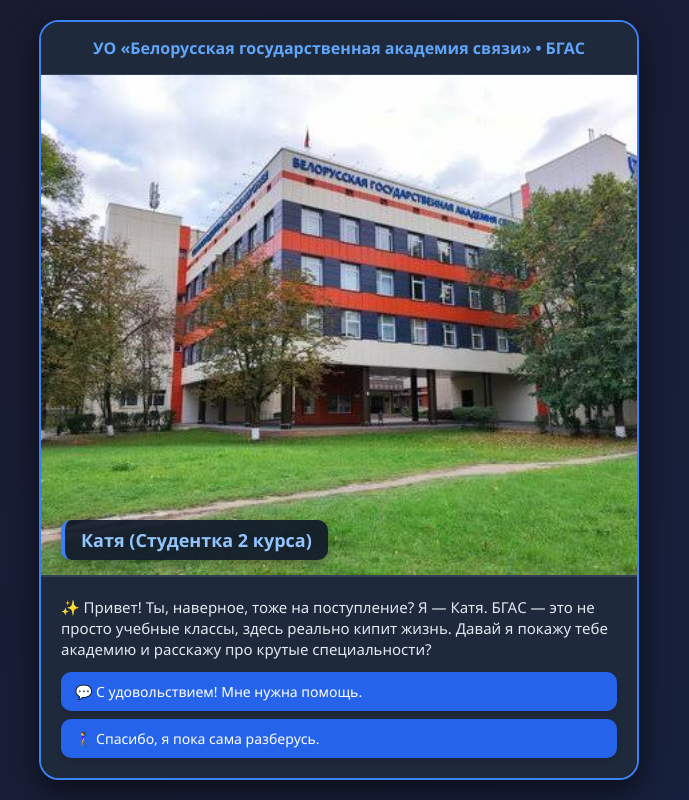
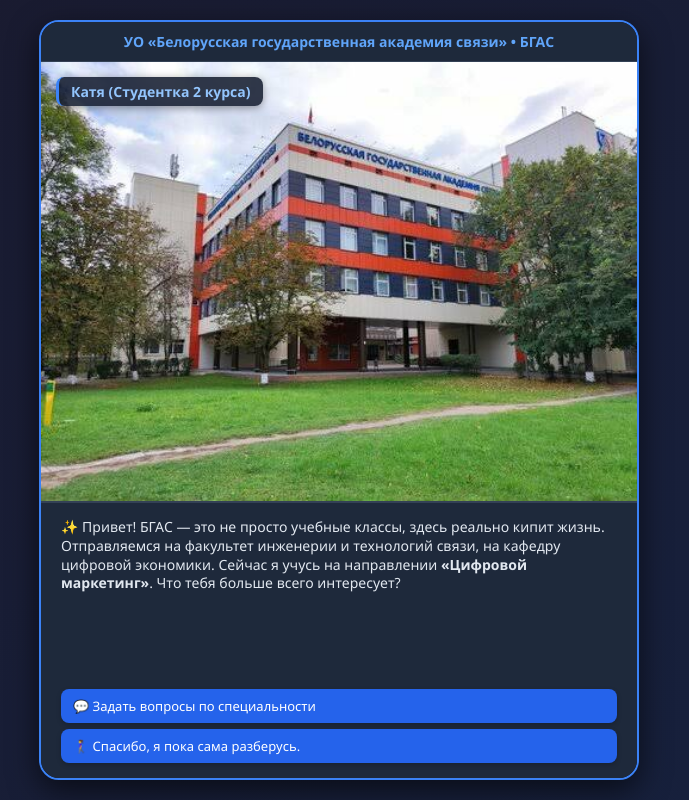
Before and after one commit to nik1qcold-prog/bsac-quest, a plain HTML site: page quest.html in a window 1280 px wide. Shown: the whole page, without its empty margins (301-990 px from the left). Drawn offline with Linux system fonts and the light colour scheme.

Commit message:
Add files via upload

```diff
--- a/quest.html
+++ b/quest.html
@@ -35,70 +35,74 @@
         }
         .screen-header {
             background: #1e293b;
-            padding: 15px;
+            padding: 10px;
             text-align: center;
-            font-size: 16px;
+            font-size: 14px;
             font-weight: bold;
             color: #60a5fa;
             border-bottom: 1px solid #334155;
+            flex-shrink: 0;
         }
+        /* Увеличили область картинки, чтобы она занимала больше пространства */
         .visual-area {
-            flex: 1;
+            flex: 2;
             background-size: cover;
             background-position: center;
             position: relative;
             display: flex;
             align-items: flex-end;
             justify-content: center;
-            padding: 20px;
+            padding: 15px;
             transition: background-image 0.5s ease-in-out;
+            min-height: 250px;
         }
+        /* Уменьшили и аккуратно оформили плашку с именем */
         .character-box {
             position: absolute;
-            bottom: 15px;
-            left: 20px;
-            background: rgba(15, 23, 42, 0.9);
-            padding: 8px 16px;
-            border-radius: 10px;
-            border-left: 4px solid #3b82f6;
-            font-size: 18px;
+            top: 15px;
+            left: 15px;
+            background: rgba(15, 23, 42, 0.85);
+            padding: 5px 12px;
+            border-radius: 8px;
+            border-left: 3px solid #3b82f6;
+            font-size: 14px;
             font-weight: bold;
             color: #93c5fd;
-            box-shadow: 0 4px 10px rgba(0,0,0,0.3);
+            box-shadow: 0 2px 8px rgba(0,0,0,0.4);
         }
+        /* Панель диалогов стала компактнее, чтобы больше места отдавать картинке */
         .dialogue-panel {
+            flex: 1.2;
             background: #1e293b;
-            padding: 20px;
+            padding: 15px 20px;
             border-top: 2px solid #334155;
-            min-height: 200px;
-            max-height: 260px;
-            overflow-y: auto;
             display: flex;
             flex-direction: column;
             justify-content: space-between;
+            overflow-y: auto;
         }
         .dialogue-text {
-            font-size: 15px;
-            line-height: 1.4;
+            font-size: 14px;
+            line-height: 1.35;
             color: #e2e8f0;
-            margin-bottom: 12px;
+            margin-bottom: 8px;
         }
         .choices-container {
             display: flex;
             flex-direction: column;
-            gap: 8px;
+            gap: 6px;
         }
         .choice-btn {
             background: #2563eb;
             color: white;
             border: none;
-            padding: 10px 14px;
-            border-radius: 10px;
-            font-size: 14px;
+            padding: 8px 12px;
+            border-radius: 8px;
+            font-size: 13px;
             cursor: pointer;
             transition: all 0.2s ease;
             text-align: left;
-            box-shadow: 0 4px 6px rgba(0,0,0,0.1);
+            box-shadow: 0 2px 5px rgba(0,0,0,0.2);
         }
         .choice-btn:hover {
             background: #1d4ed8;
@@ -132,27 +136,27 @@
             start: {
                 name: "Катя (Студентка 2 курса)",
                 image: "academy.jpg",
-                text: "✨ Привет! Ты, наверное, тоже на поступление? Я — Катя. БГАС — это не просто учебные классы, здесь реально кипит жизнь. Давай я покажу тебе академию и расскажу про крутые специальности?",
+                text: "✨ Привет! БГАС — это не просто учебные классы, здесь реально кипит жизнь. Отправляемся на факультет инженерии и технологий связи, на кафедру цифровой экономики. Сейчас я учусь на направлении <b>«Цифровой маркетинг»</b>. Что тебя больше всего интересует?",
                 choices: [
-                    { text: "💬 С удовольствием! Мне нужна помощь.", next: "meet_yes" },
+                    { text: "💬 Задать вопросы по специальности", next: "meet_yes" },
                     { text: "🚶‍♀️ Спасибо, я пока сама разберусь.", next: "meet_no" }
                 ]
             },
             meet_yes: {
                 name: "Катя (Студентка 2 курса)",
                 image: "katya.jpg",
-                text: "Отлично! Отправляемся на факультет инженерии и технологий связи, на кафедру цифровой экономики. Сейчас я учусь на супер-популярном направлении — <b>«Маркетинг» (профилизация «Цифровой маркетинг»)</b>. Что тебя больше всего интересует?",
+                text: "Спрашивай! Что именно тебе интересно узнать?",
                 choices: [
                     { text: "🧠 Что вообще такое «Цифровой маркетинг»?", next: "q_about" },
                     { text: "🎯 Какие предметы нужно сдавать для поступления?", next: "q_exams" },
                     { text: "💼 Кем я буду работать после академии?", next: "q_job" },
-                    { text: "🏃‍♀️ Давай просто прогуляемся по Академии! (Лаборатории)", next: "tour_lab1" }
+                    { text: "🏃‍♀️ Давай просто прогуляемся по Академии! (Показать лаборатории)", next: "tour_lab1" }
                 ]
             },
             q_about: {
                 name: "Катя (Студентка 2 курса)",
                 image: "katya.jpg",
-                text: "📱 Это не просто скучная экономика из учебников. Это создание контента, таргет, SMM, аналитика больших данных и интернет-бизнес. Ты научишься управлять алгоритмами соцсетей!",
+                text: "Это создание контента, таргет, SMM, аналитика больших данных и интернет-бизнес. Ты научишься управлять алгоритмами соцсетей!",
                 choices: [
                     { text: "◀️ Вернуться к выбору вопросов", next: "meet_yes" },
                     { text: "🏃‍♀️ Пойдем на прогулку по лабораториям!", next: "tour_lab1" }
@@ -161,7 +165,7 @@
             q_exams: {
                 name: "Катя (Студентка 2 курса)",
                 image: "katya.jpg",
-                text: "📝 Для поступления на маркетинг в БГАС нужно сдавать три предмета (ЦЭ/ЦТ):<br>1️⃣ Белорусский или русский язык<br>2️⃣ Математика<br>3️⃣ Иностранный язык",
+                text: "Для поступления нужно сдавать три предмета: белорусский/русский язык, математику и иностранный язык.",
                 choices: [
                     { text: "◀️ Вернуться к выбору вопросов", next: "meet_yes" },
                     { text: "🏃‍♀️ Пойдем на прогулку по лабораториям!", next: "tour_lab1" }
@@ -170,34 +174,35 @@
             q_job: {
                 name: "Катя (Студентка 2 курса)",
                 image: "katya.jpg",
-                text: "💼 Квалификация — <b>маркетолог-экономист</b>. Ты сможешь работать интернет-маркетологом, бренд-менеджером, специалистом по контекстной рекламе или открыть свое digital-агентство!",
+                text: "Ты сможешь работать интернет-маркетологом, бренд-менеджером, специалистом по рекламе или открыть свое digital-агентство!",
                 choices: [
                     { text: "◀️ Вернуться к выбору вопросов", next: "meet_yes" },
                     { text: "🏃‍♀️ Пойдем на прогулку по лабораториям!", next: "tour_lab1" }
                 ]
             },
 
-            // ЭКСКУРСИЯ ПО ЛАБОРАТОРИЯМ
+            // ЛОКАЦИЯ 1 (С Катей)
             tour_lab1: {
                 name: "Катя (Студентка 2 курса)",
                 image: "academy.jpg",
-                text: "С радостью! Здесь есть на что посмотреть. Пойдем, я покажу тебе наши самые крутые локации.<br><br><b>Локация 1: Лаборатория SMART-технологий и 3D моделирования.</b> Здесь всё современно: 3D-принтеры, датчики, микроконтроллеры. И у нас тут есть система «Умный дом» с Алисой!",
+                text: "С радостью! Здесь есть на что посмотреть.<br><br><b>ЛОКАЦИЯ 1: Лаборатория SMART-технологий и 3D моделирования</b><br>Смотри, здесь всё по-настоящему современно: 3D-принтеры, датчики, микроконтроллеры. И у нас тут есть система «Умный дом» с Алисой!",
                 choices: [
-                    { text: "👉 Дальше: Лаборатория биометрии", next: "tour_lab2" }
+                    { text: "👉 Перейти к Лаборатории биометрии", next: "tour_lab2" }
                 ]
             },
+            // ЛОКАЦИЯ 2 (С Катей)
             tour_lab2: {
                 name: "Катя (Студентка 2 курса)",
                 image: "academy.jpg",
-                text: "А это — <b>учебная лаборатория биометрической идентификации и видеоаналитики</b>. Здесь всё, как в хорошем детективе! На стенах умные камеры, которые распознают лица и анализируют толпу. Студенты учатся настраивать системы безопасности.",
+                text: "<b>ЛОКАЦИЯ 2: Лаборатория биометрической идентификации</b><br>А это — учебная лаборатория биометрической идентификации и видеоаналитики. Здесь всё, как в хорошем детективе! На стенах — умные камеры, которые умеют распознавать лица и анализировать поведение в толпе.",
                 choices: [
-                    { text: "🍲 Заглянуть в столовую после экскурсии", next: "canteen" }
+                    { text: "🍲 Заглянуть в столовую", next: "canteen" }
                 ]
             },
             canteen: {
                 name: "Катя (Студентка 2 курса)",
                 image: "academy.jpg",
-                text: "После такой насыщенной экскурсии нужно подкрепиться! Это наша столовая. Здесь всегда свежая выпечка, супы и вторые блюда. Цены студенческие, порции большие. Что будешь?",
+                text: "После такой насыщенной экскурсии по лабораториям нужно подкрепиться! Это наша столовая. Здесь всегда свежая выпечка, первое, второе и компот. Цены — студенческие, а порции — большие. Что будешь?",
                 choices: [
                     { text: "🥐 Взять свежую булочку и чай", next: "class_room" },
                     { text: "🍲 Взять полноценный обед (суп и второе)", next: "class_room" },
@@ -207,54 +212,54 @@
             class_room: {
                 name: "Катя (Студентка 2 курса)",
                 image: "katya.jpg",
-                text: "Ой, как быстро пролетело время! 🕐 Смотри, уже начинается моя первая пара. Пойдем скорее в аудиторию!<br><br>Вот здесь мы и учимся! Садись за парту. Сегодня у нас практика по цифровому маркетингу: преподаватель вывел на экран задание — <i>«Разработать стратегию продвижения мобильного приложения БГАС»</i>.",
+                text: "Ой, как быстро пролетело время! 🕐 Смотри, уже начинается моя первая пара. Пойдем скорее, я тебе покажу, как проходят наши занятия.<br><br>Вот здесь мы и учимся! Ты садись за парту, а я тебе покажу, как это — быть студентом. Сегодня у нас практическое занятие по цифровому маркетингу. Преподаватель как раз вывел на экран первое задание.",
                 choices: [
-                    { text: "✨ Завершить ознакомительный день в БГАС", next: "finish" }
+                    { text: "✨ Завершить ознакомительный день", next: "finish" }
                 ]
             },
 
-            // САМОСТОЯТЕЛЬНАЯ ВЕТКА
+            // ВЕТКА САМОСТОЯТЕЛЬНОЙ ПРОГУЛКИ
             meet_no: {
-                name: "Катя (Студентка 2 курса)",
+                name: "Самостоятельная прогулка",
                 image: "academy.jpg",
-                text: "Ну хорошо-хорошо, гордая самостоятельность — это тоже неплохо! 😉 Я побежала на пару, а ты гуляй, куда захочешь. Удачи!<br><br>📍 <i>Вы находитесь в главном холле Академии связи. Перед вами несколько дверей. Куда направитесь?</i>",
+                text: "Ну хорошо-хорошо, гордая самостоятельность — это тоже неплохо! 😉 Катя побежала на пару, а вы остались в холле.<br><br>📍 <b>Вы находитесь в главном холле Академии связи. Перед вами несколько дверей. Куда направитесь?</b>",
                 choices: [
-                    { text: "🧪 Зайти в лабораторию SMART-технологий и 3D", next: "solo_lab1" },
-                    { text: "🔐 Зайти в лабораторию биометрии", next: "solo_lab2" },
+                    { text: "🧪 Зайти в лабораторию SMART-технологий и 3D-моделирования", next: "solo_lab1" },
+                    { text: "🔐 Зайти в лабораторию биометрической идентификации", next: "solo_lab2" },
                     { text: "🍽 Заглянуть в студенческую столовую", next: "solo_canteen" },
-                    { text: "🎓 Зайти в учебную аудиторию (на пару)", next: "class_room" },
+                    { text: "🎓 Зайти в учебную аудиторию (посмотреть, как идет пара)", next: "class_room" },
                     { text: "🏁 Завершить прогулку и выйти", next: "finish" }
                 ]
             },
             solo_lab1: {
                 name: "Самостоятельная прогулка",
                 image: "academy.jpg",
-                text: "Вы зашли в лабораторию SMART-технологий. Вокруг гудят 3D-принтеры, на стендах мигают светодиоды умного дома. Атмосфера настоящего технопарка!",
+                text: "<b>Лаборатория SMART-технологий и 3D моделирования</b><br>Вы заглянули сюда сами: вокруг работают 3D-принтеры, на стендах микроконтроллеры и та самая система «Умный дом». Очень технологично!",
                 choices: [
-                    { text: "◀️ Вернуться в холл", next: "meet_no" }
+                    { text: "◀️ Вернуться в главный холл", next: "meet_no" }
                 ]
             },
             solo_lab2: {
                 name: "Самостоятельная прогулка",
                 image: "academy.jpg",
-                text: "Вы в лаборатории биометрической идентификации. Камера на входе зафиксировала ваше появление и вывела параметры на монитор. Очень футуристично!",
+                text: "<b>Лаборатория биометрической идентификации и видеоаналитики</b><br>Вы изучаете умные камеры на стенах. Студенты как раз настраивают алгоритмы распознавания лиц для систем безопасности.",
                 choices: [
-                    { text: "◀️ Вернуться в холл", next: "meet_no" }
+                    { text: "◀️ Вернуться в главный холл", next: "meet_no" }
                 ]
             },
             solo_canteen: {
                 name: "Самостоятельная прогулка",
                 image: "academy.jpg",
-                text: "В студенческой столовой пахнет свежей выпечкой и ароматным чаем. Студенты отдыхают между парами и обсуждают проекты.",
+                text: "<b>Студенческая столовая</b><br>Аромат свежей выпечки и горячего обеда привлекает всех студентов перерыва. Цены приятно радуют!",
                 choices: [
-                    { text: "◀️ Вернуться в холл", next: "meet_no" }
+                    { text: "◀️ Вернуться в главный холл", next: "meet_no" }
                 ]
             },
 
             finish: {
                 name: "Катя (Студентка 2 курса)",
                 image: "academy.jpg",
-                text: "✨ Конец ознакомительного дня в БГАС! Надеюсь, этот квест помог тебе понять, как у нас круто. Ждем тебя в числе наших студентов! Твой выбор сделан? 😉",
+                text: "✨ Конец ознакомительного дня в БГАС! Надеюсь, этот квест помог тебе прочувствовать атмосферу нашей академии. Ждем тебя в числе студентов!",
                 choices: [
                     { text: "🔄 Пройти новеллу заново", next: "start" }
                 ]
```
